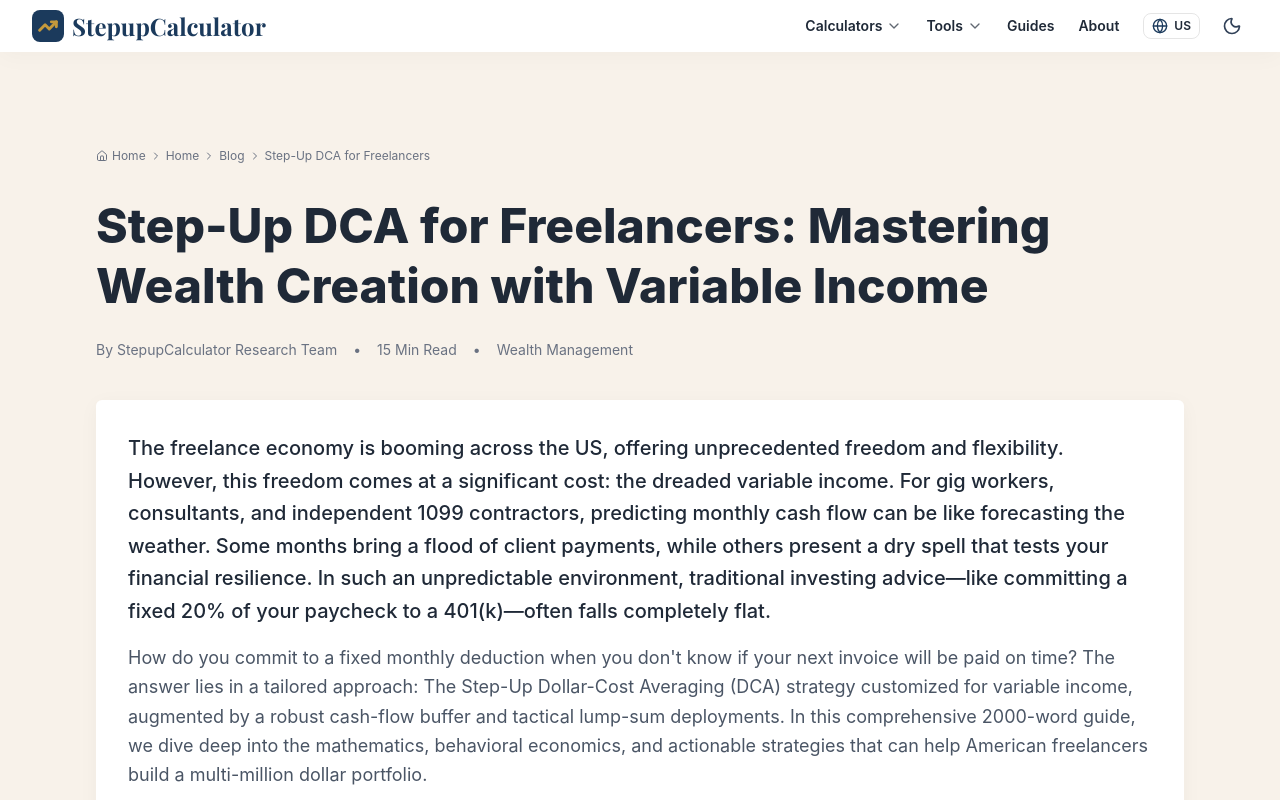
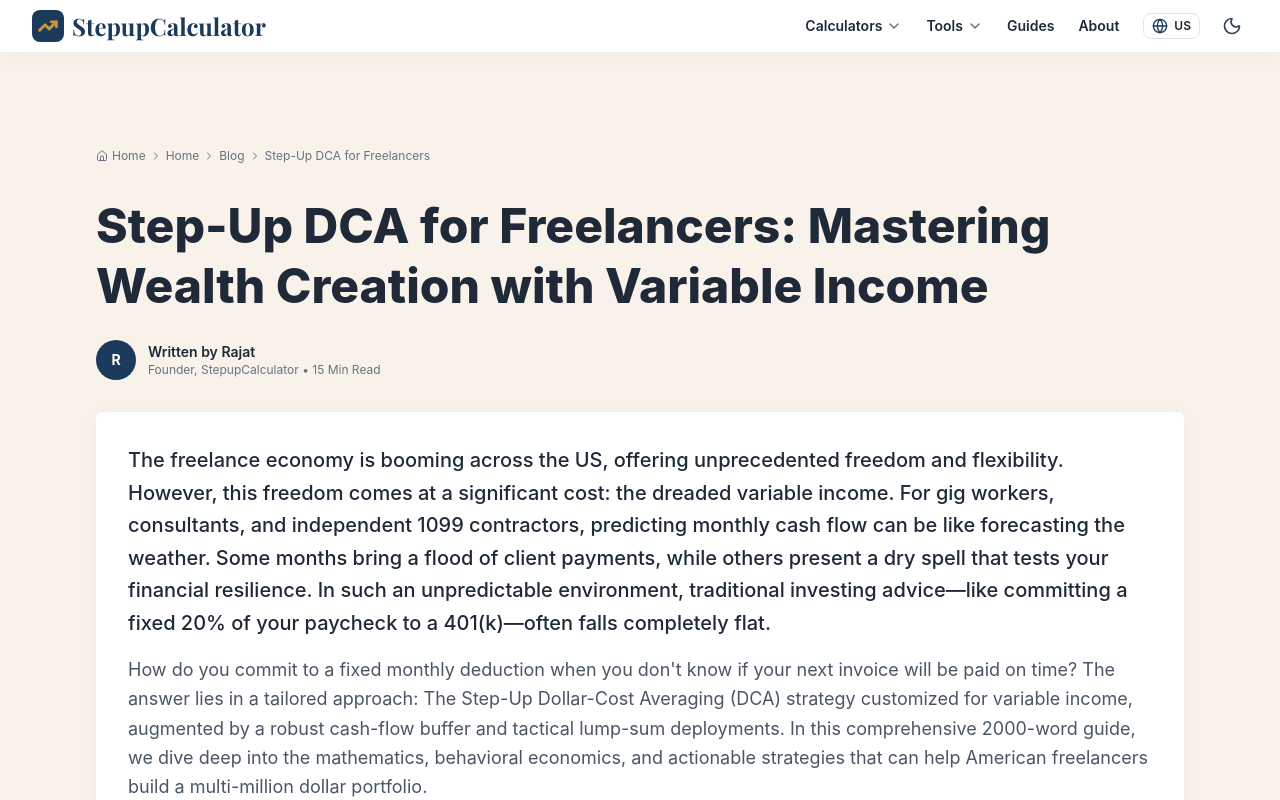
Before and after one commit to wwerajattigercom-netizen/SIP-Calculator, a Next.js app: page /us/blog/step-up-dca-for-freelancers in a window 1280 px wide. Shown: the top 800 px of the page. Built offline with nearby package versions, Linux system fonts and the light colour scheme; a web font is replaced by a local one.

Commit message:
fix: use standard Rajat Founder author block across all guides

```diff
--- a/src/app/blog/car-loan-emi-vs-sip/page.js
+++ b/src/app/blog/car-loan-emi-vs-sip/page.js
@@ -58,7 +58,7 @@ export default function CarLoanEmiVsSipPage() {
                 </div>
                 <div>
                   <p className="text-sm font-semibold text-foreground">Written by Rajat</p>
-                  <p className="text-xs text-gray-500 dark:text-gray-400">Personal Finance Expert · 8 min read</p>
+                  <p className="text-xs text-gray-500 dark:text-gray-400">Founder, StepupCalculator · 8 min read</p>
                 </div>
               </div>
             </div>
--- a/src/app/blog/step-up-sip-for-freelancers/page.js
+++ b/src/app/blog/step-up-sip-for-freelancers/page.js
@@ -61,13 +61,15 @@ export default function StepUpSipForFreelancers() {
           Step-Up SIP for Freelancers: Mastering Wealth Creation with Variable Income
         </h1>
 
-        <div className="flex items-center gap-4 text-sm text-gray-500 dark:text-gray-400 mb-10">
-          <span>By StepupCalculator Research Team</span>
-          <span>•</span>
-          <span>15 Min Read</span>
-          <span>•</span>
-          <span>Wealth Management</span>
-        </div>
+        <div className="flex items-center gap-3 mb-8">
+            <div className="w-10 h-10 rounded-full bg-[var(--color-accent)] flex items-center justify-center text-white font-bold text-sm">
+              R
+            </div>
+            <div>
+              <p className="text-sm font-semibold text-foreground">Written by Rajat</p>
+              <p className="text-xs text-gray-500 dark:text-gray-400">Founder, StepupCalculator • 15 Min Read</p>
+            </div>
+          </div>
 
         <div className="glass-panel p-6 sm:p-8 rounded-3xl mb-8">
           <p className="text-xl text-foreground font-medium leading-relaxed">
--- a/src/app/us/blog/auto-loan-vs-dca/page.js
+++ b/src/app/us/blog/auto-loan-vs-dca/page.js
@@ -58,7 +58,7 @@ export default function AutoLoanVsDcaPage() {
                 </div>
                 <div>
                   <p className="text-sm font-semibold text-foreground">Written by Rajat</p>
-                  <p className="text-xs text-gray-500 dark:text-gray-400">Personal Finance Expert · 8 min read</p>
+                  <p className="text-xs text-gray-500 dark:text-gray-400">Founder, StepupCalculator · 8 min read</p>
                 </div>
               </div>
             </div>
--- a/src/app/us/blog/step-up-dca-for-freelancers/page.js
+++ b/src/app/us/blog/step-up-dca-for-freelancers/page.js
@@ -61,13 +61,15 @@ export default function StepUpDcaForFreelancers() {
           Step-Up DCA for Freelancers: Mastering Wealth Creation with Variable Income
         </h1>
 
-        <div className="flex items-center gap-4 text-sm text-gray-500 dark:text-gray-400 mb-10">
-          <span>By StepupCalculator Research Team</span>
-          <span>•</span>
-          <span>15 Min Read</span>
-          <span>•</span>
-          <span>Wealth Management</span>
-        </div>
+        <div className="flex items-center gap-3 mb-8">
+            <div className="w-10 h-10 rounded-full bg-[var(--color-accent)] flex items-center justify-center text-white font-bold text-sm">
+              R
+            </div>
+            <div>
+              <p className="text-sm font-semibold text-foreground">Written by Rajat</p>
+              <p className="text-xs text-gray-500 dark:text-gray-400">Founder, StepupCalculator • 15 Min Read</p>
+            </div>
+          </div>
 
         <div className="glass-panel p-6 sm:p-8 rounded-3xl mb-8">
           <p className="text-xl text-foreground font-medium leading-relaxed">
```
